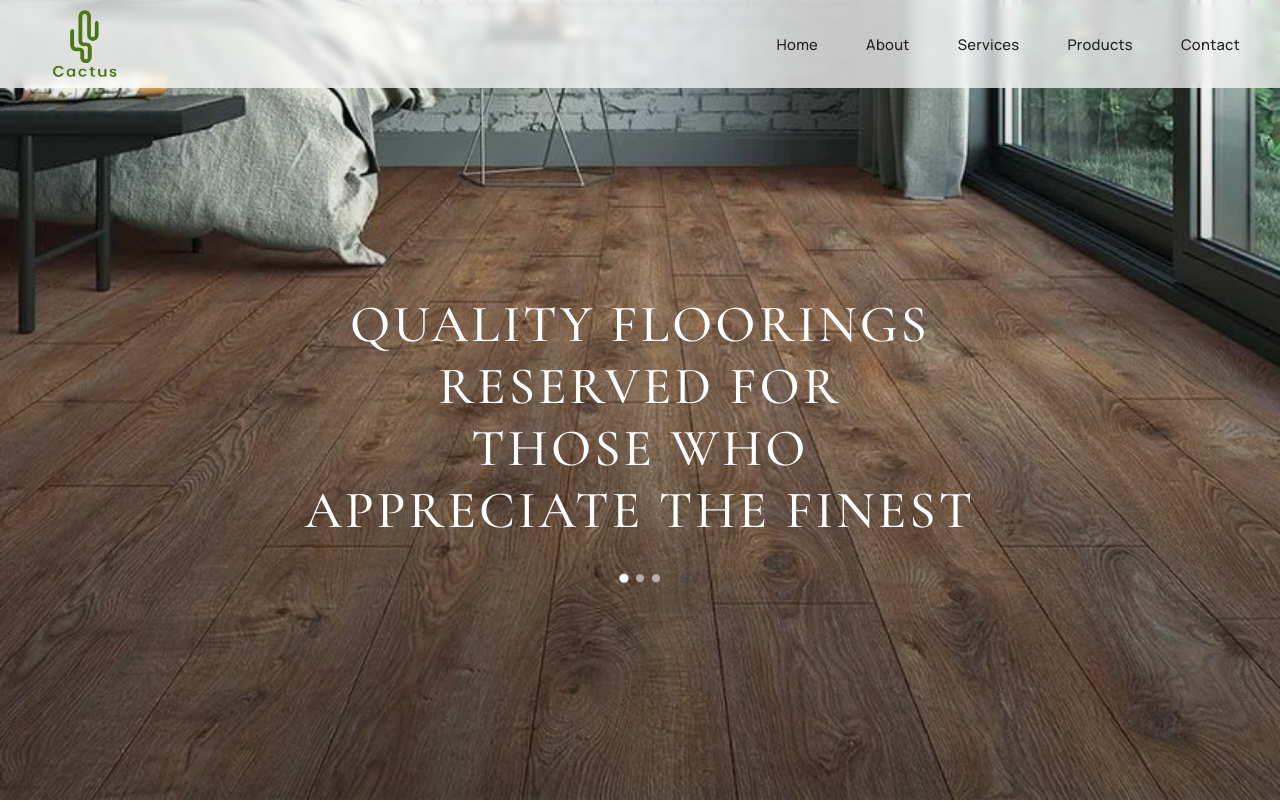
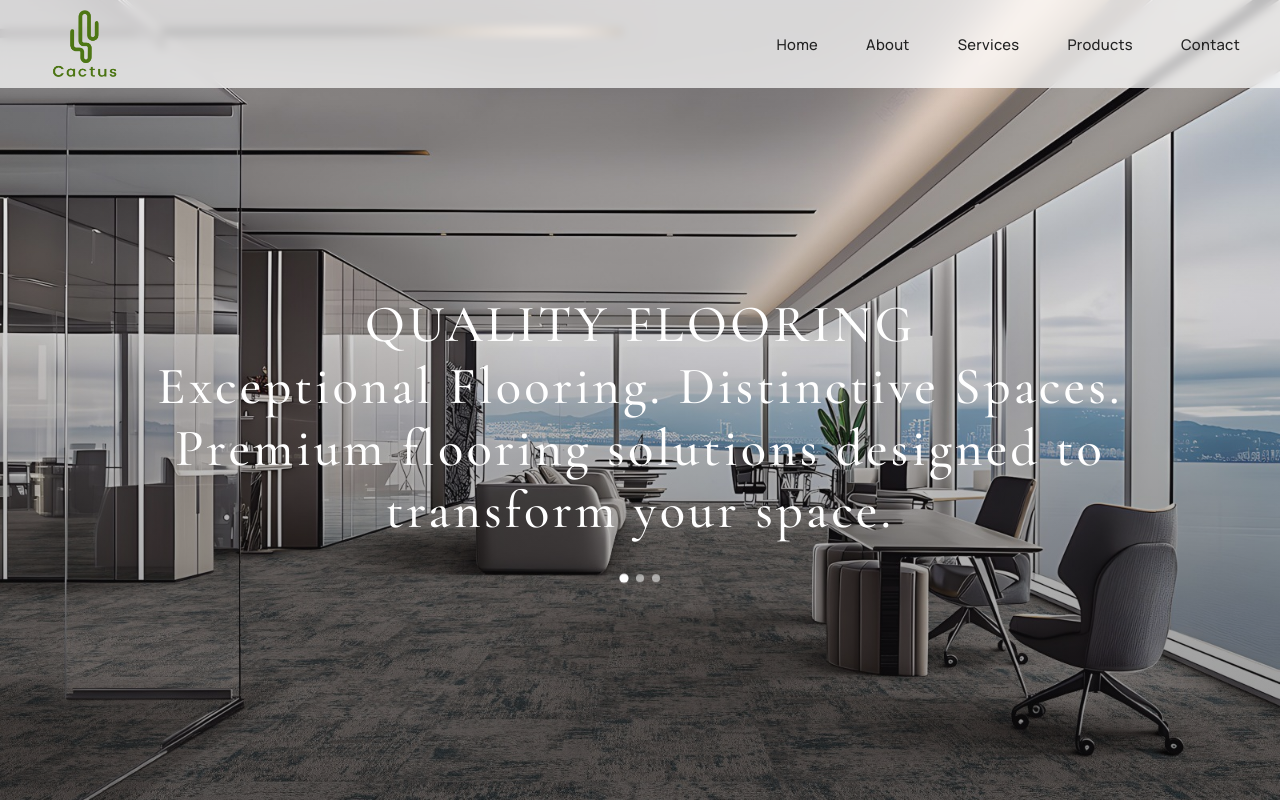
Before and after one commit to MustafaIrfan2021/Cactus-Interior-Flooring, a React (Vite) app: page / in a window 1280 px wide. Shown: the top 802 px of the page. Built offline with nearby package versions, Linux system fonts and the light colour scheme.

Commit message:
new_commit

```diff
--- a/src/App.css
+++ b/src/App.css
@@ -194,6 +194,10 @@ textarea {
   transform: translateY(28px);
   animation: heroTextReveal 1s cubic-bezier(0.22, 1, 0.36, 1)
     0.2s forwards;
+}
+
+.hero-content h1 span {
+  display: block;
 }
 
 @keyframes heroTextReveal {
--- a/src/App.jsx
+++ b/src/App.jsx
@@ -108,13 +108,9 @@ function HomePage() {
         <div className="hero-content container">
           <div className="hero-text">
             <h1>
-              QUALITY FLOORINGS
-              <br />
-              RESERVED FOR
-              <br />
-              THOSE WHO
-              <br />
-              APPRECIATE THE FINEST
+              <span>QUALITY FLOORING</span>
+              <span>Exceptional Flooring. Distinctive Spaces.</span>
+              <span>Premium flooring solutions designed to transform your space.</span>
             </h1>
 
             <div
```
Also changed, not shown: src/assets/hero.png.
